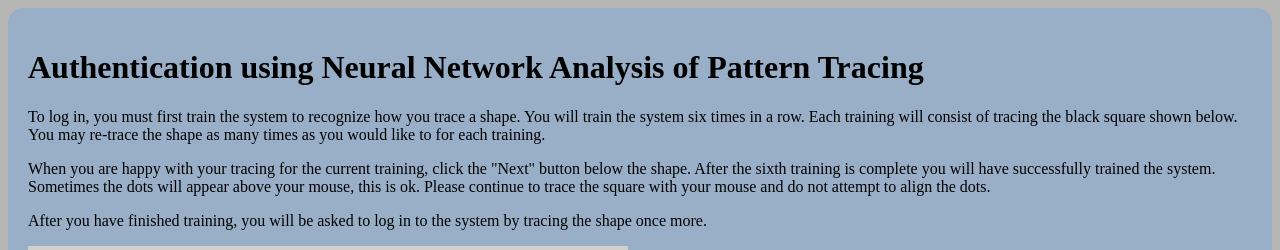
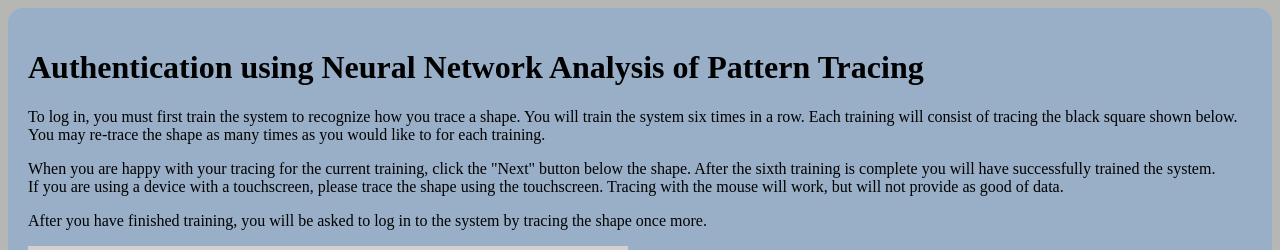
Before and after one commit to irremotus/tracerauth, a plain HTML site: page webui/train.html in a window 1280 px wide. Shown: the top 250 px of the page. Drawn offline with Linux system fonts and the light colour scheme.

Commit message:
replaced mouse offset message with a message to please use the touchscreen, as the mouse offset is now corrected

```diff
--- a/webui/train.html
+++ b/webui/train.html
@@ -58,7 +58,7 @@
 		<p>
 		When you are happy with your tracing for the current training, click the "Next" button below the shape.  After the sixth training is complete you will have successfully trained the system.
 		<br>
-		Sometimes the dots will appear above your mouse, this is ok. Please continue to trace the square with your mouse and do not attempt to align the dots.
+		If you are using a device with a touchscreen, please trace the shape using the touchscreen.  Tracing with the mouse will work, but will not provide as good of data.
 		</p>
 		<p>
 		After you have finished training, you will be asked to log in to the system by tracing the shape once more.
```
